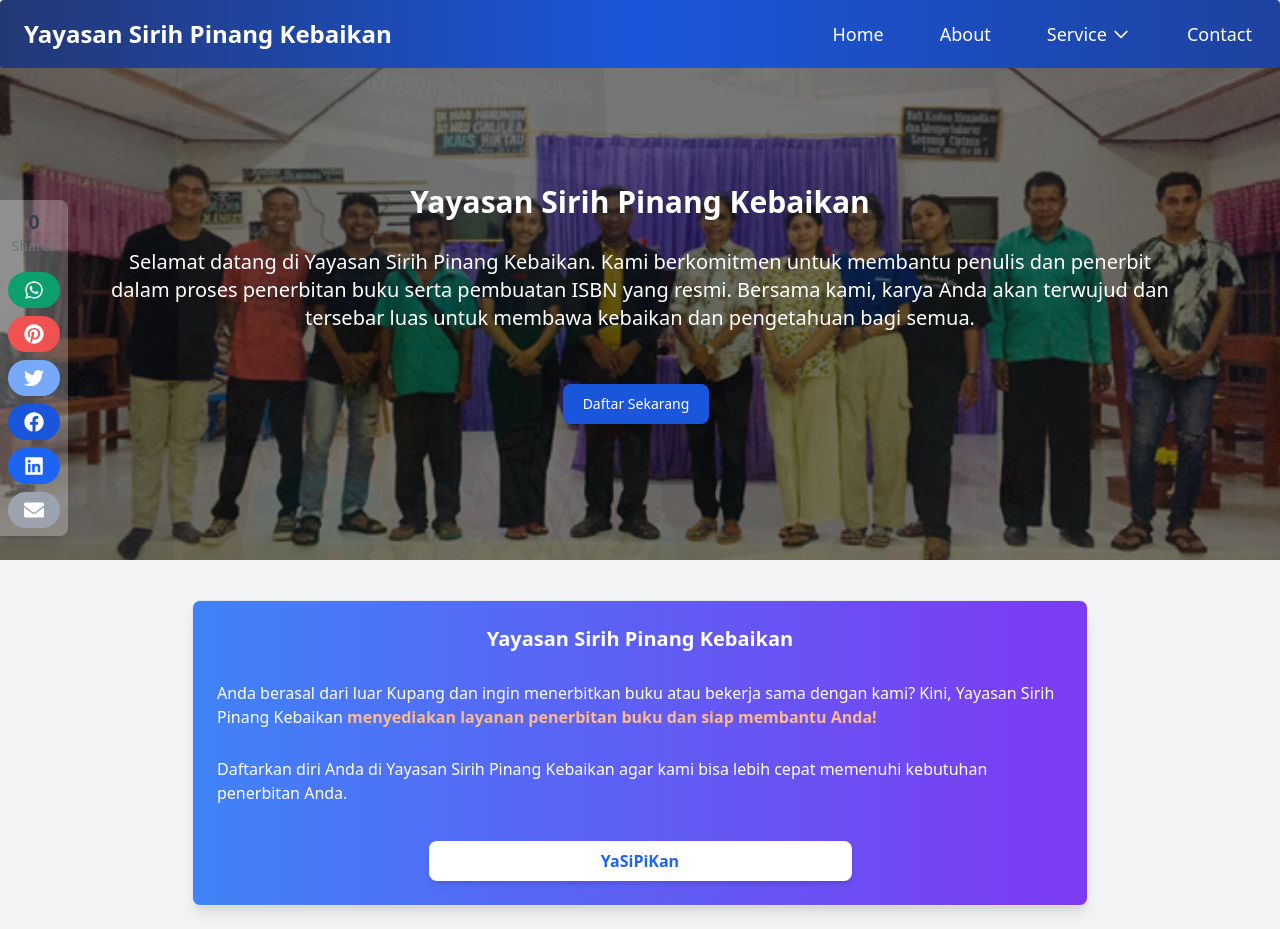
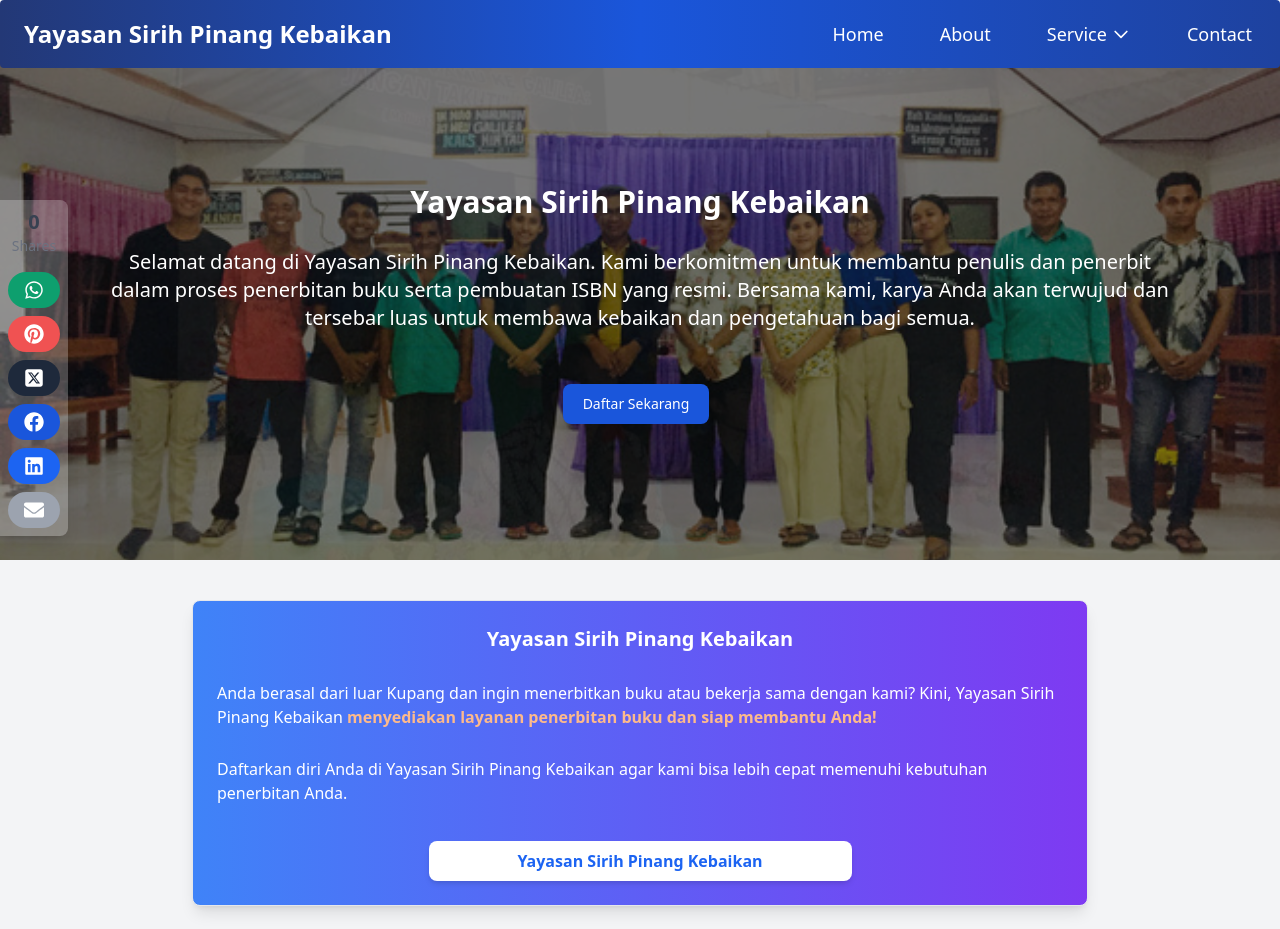
Before and after one commit to Joshtri/yayasan-sirih-pinang-kebaikan-client, a React (Vite) app: page / in a window 1280 px wide. Shown: the top 929 px of the page. Built offline with nearby package versions, Linux system fonts and the light colour scheme.

Commit message:
updaitng source code

```diff
--- a/src/components/Common/Footer.jsx
+++ b/src/components/Common/Footer.jsx
@@ -53,7 +53,7 @@ const Footer = () => {
                     <p className="mb-2">Social Media</p>
                     <div className="flex space-x-4 justify-center md:justify-start">
                         <a
-                            href="https://instagram.com/yasipikan"
+                            href="https://www.instagram.com/yasipikan/"
                             target="_blank"
                             rel="noopener noreferrer"
                             className="text-white hover:text-gray-300"
--- a/src/components/Common/ShareSidebar.jsx
+++ b/src/components/Common/ShareSidebar.jsx
@@ -1,5 +1,6 @@
 import  { useState } from 'react';
 import { FaWhatsapp, FaPinterest, FaTwitter, FaFacebook, FaLinkedin, FaEnvelope, FaShareAlt } from 'react-icons/fa';
+import { FaSquareXTwitter } from 'react-icons/fa6';
 
 function ShareSidebar() {
   const [isOpen, setIsOpen] = useState(false); // State to toggle sidebar on mobile
@@ -47,10 +48,10 @@ function ShareSidebar() {
             href={`https://twitter.com/intent/tweet?url=${encodeURIComponent(shareUrl)}&text=${encodeURIComponent(shareText)}`}
             target="_blank"
             rel="noopener noreferrer"
-            className="bg-blue-400 text-white flex items-center justify-center px-4 py-2 rounded-full hover:bg-blue-500 transition duration-300"
+            className="bg-slate-800 text-white flex items-center justify-center px-4 py-2 rounded-full hover:bg-blue-500 transition duration-300"
             aria-label="Twitter"
           >
-            <FaTwitter size={20} />
+            <FaSquareXTwitter  size={20} />
           </a>
 
           <a
--- a/src/components/Home/ServicesHome.jsx
+++ b/src/components/Home/ServicesHome.jsx
@@ -25,7 +25,7 @@ function ServicesHome() {
           <div className="text-center">
             <a href='/'>
               <button  className="bg-white hover:bg-gray-300 text-blue-600 font-semibold py-2 px-6 rounded-lg shadow-md w-1/2 transition-all duration-300 ease-in-out">
-                YaSiPiKan
+              Yayasan Sirih Pinang Kebaikan
               </button>
             </a>
           </div>
--- a/src/components/Publisher/AuthorPublisherForm.jsx
+++ b/src/components/Publisher/AuthorPublisherForm.jsx
@@ -1,5 +1,5 @@
 // src/FileUploadForm.js
-import { useState } from 'react';
+import { useEffect, useState } from 'react';
 import axios from 'axios';
 import { Card } from 'flowbite-react';
 import { FaEnvelope, FaPrint, FaUniversity, FaUser } from 'react-icons/fa';
@@ -39,6 +39,14 @@ const FileUploadForm = () => {
 
     const [error, setError] = useState(null);
     const [successMessage, setSuccessMessage] = useState(null);
+
+
+    // useEffect to handle auto-scroll to the top when successMessage is set
+    useEffect(() => {
+    if (successMessage) {
+        window.scrollTo({ top: 0, behavior: 'smooth' }); // Scroll to top smoothly
+    }
+    }, [successMessage]); // Runs only when successMessage is set
 
     const handleFileChange = (event) => {
         const selectedFile = event.target.files[0];
@@ -119,15 +127,15 @@ const FileUploadForm = () => {
         <h1 className="text-2xl font-bold mb-2 text-center">FORMULIR DAFTAR MENJADI PENULIS</h1>
           {/* Conditional rendering of the success card */}
           {successMessage ? (
-              <div className="p-6 bg-green-100 text-green-700 rounded-lg shadow-md">
-                  <h2 className="text-xl font-bold mb-2">Pendaftaran Berhasil!</h2>
-                  <p>{successMessage}</p>
-                  <p>Selamat, Anda telah berhasil mendaftar sebagai penulis di penerbit kami.</p>
+            <div className="p-6 bg-green-100 text-green-700 rounded-lg shadow-md">
+                <h2 className="text-xl font-bold mb-2">Pendaftaran Berhasil!</h2>
+                <p>{successMessage}</p>
+                <p className='mb-5'>Selamat, Anda telah berhasil mendaftar sebagai penulis di penerbit kami.</p>
 
-                  <Link to='/' className="text-white text-center bg-blue-700 hover:bg-blue-800 focus:ring-4 focus:ring-blue-300 font-medium rounded-lg text-sm px-5 py-2.5 me-2 mb-2 dark:bg-blue-600 dark:hover:bg-blue-700 focus:outline-none dark:focus:ring-blue-800">
+                <Link to='/' className="text-white text-center bg-blue-700 hover:bg-blue-800 focus:ring-4 focus:ring-blue-300 font-medium rounded-lg text-sm px-5 py-2.5 me-2 mb-2 dark:bg-blue-600 dark:hover:bg-blue-700 focus:outline-none mt-5 dark:focus:ring-blue-800">
                     KEMBALI KE BERANDA
-                  </Link>
-              </div>
+                </Link>
+            </div>
           ) : (
               <>
 
```
